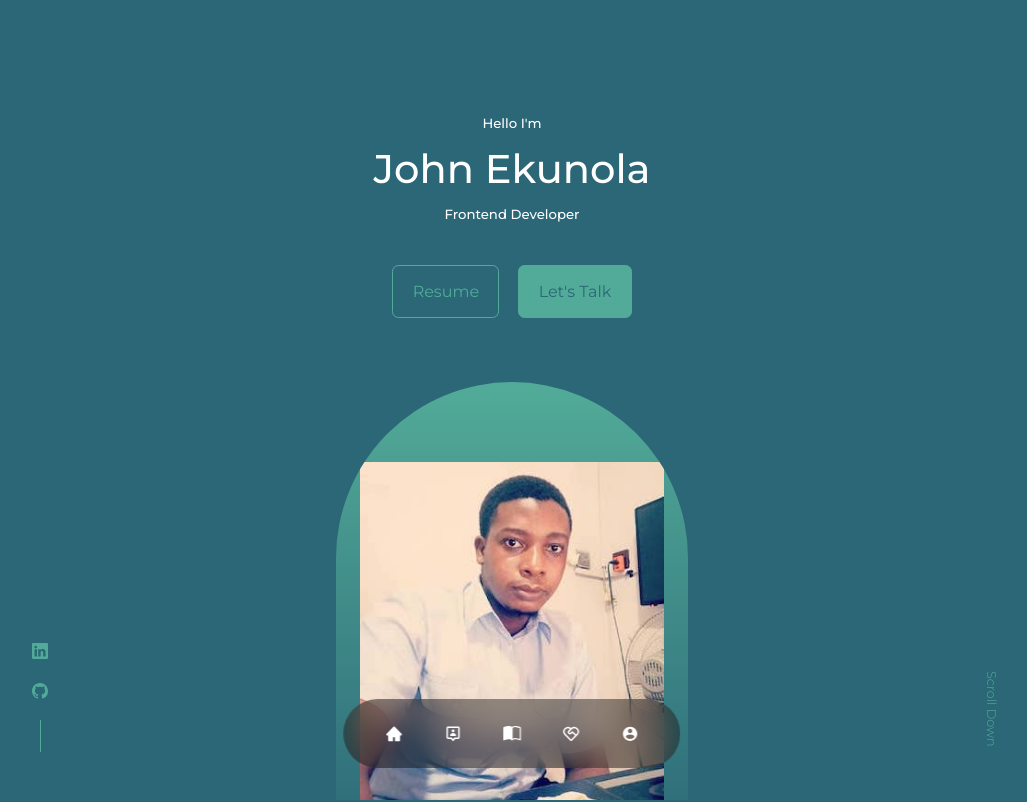
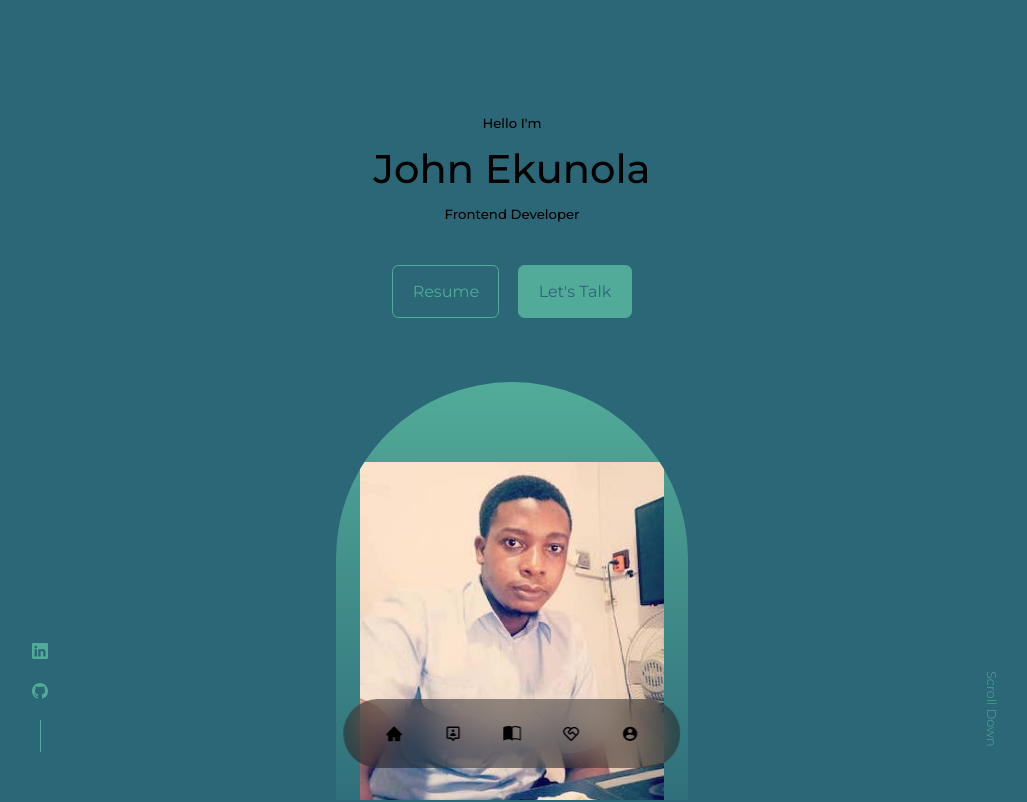
Before and after one commit to Jizzyjay/john-react-portfolio, a React (Create React App) app: page / in a window 1280 px wide. Shown: the top 802 px of the page, without its empty margins (128-1155 px from the left). Built offline with nearby package versions, Linux system fonts and the light colour scheme.

Commit message:
color change

```diff
--- a/src/index.css
+++ b/src/index.css
@@ -15,7 +15,7 @@
     --color-bg-variant: #c8d8e4;
     --color-primary: #52ab98;
     --color-primary-variant: rgba(82, 171, 152, 0.4);
-    --color-white: #fff;
+    --color-white: #000;
     --color-light: rbga(255, 255, 255, 0.6);
 
     --container-width-lg: 75%;
```
